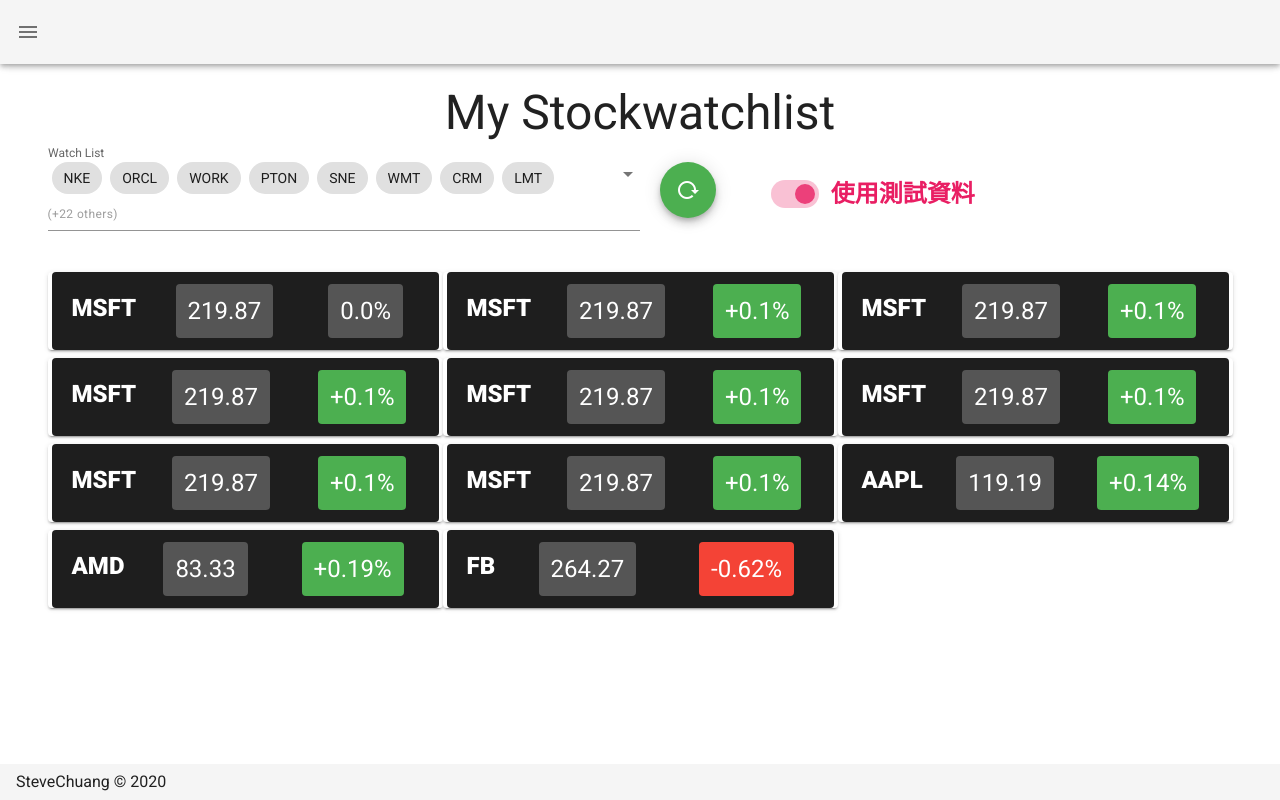
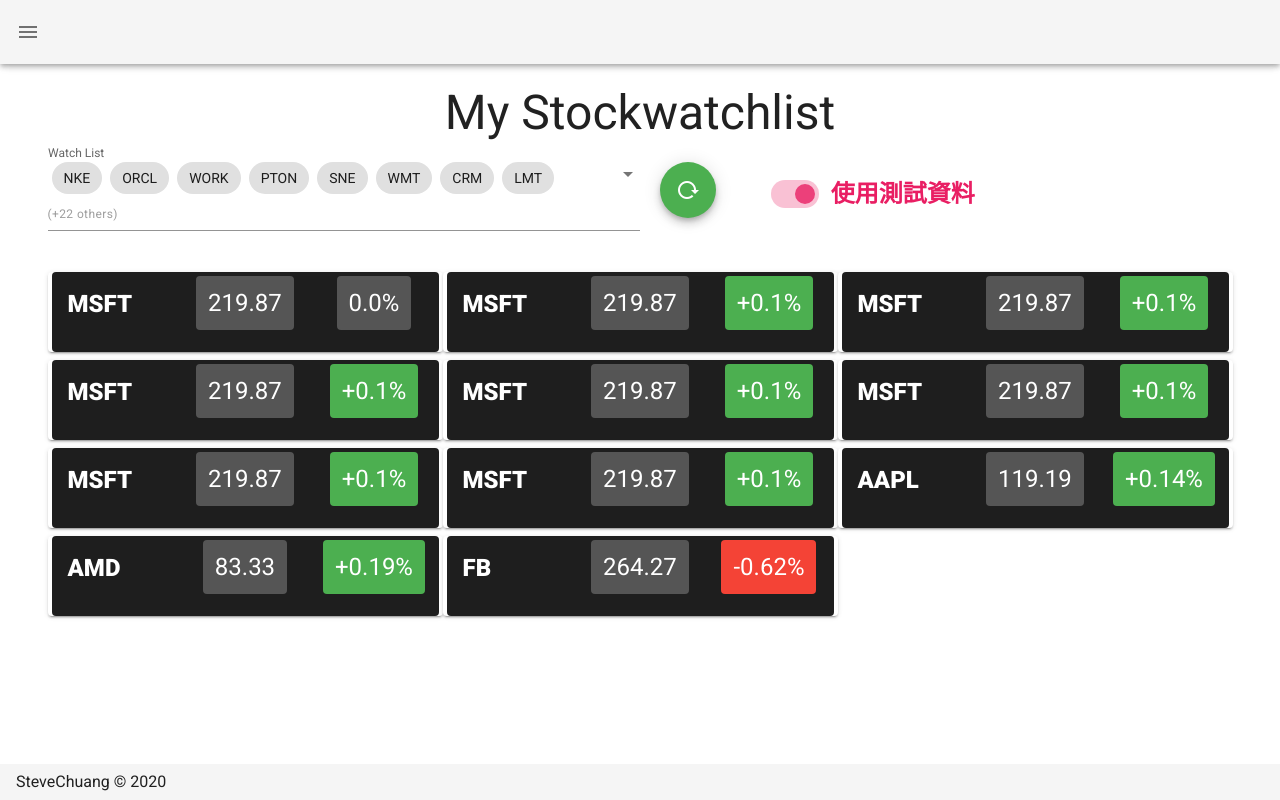
Before and after one commit to chenhan20/SteveNewCV, a Nuxt app: page /stock in a window 1280 px wide. Built offline with nearby package versions, Linux system fonts and the light colour scheme.

Commit message:
fix style

```diff
--- a/pages/stock.vue
+++ b/pages/stock.vue
@@ -41,7 +41,7 @@
       </v-flex>
     </v-row>
     <v-row>
-      <v-col class="ma-0 pa-0" cols="12" xl="2" md="4" v-for="(stock, i) in stockData" :key="i">
+      <v-col class="ma-0 pa-0" cols="12" xl="3" md="4" v-for="(stock, i) in stockData" :key="i">
         <v-card class="" >
           <!-- <v-card-title class="headline font-weight-black">{{
             stock.symbol
@@ -51,17 +51,19 @@
               dark
               class="ma-1 pa-0 font-weight-black"
             >
-            <v-row class="text-right ma-2">
-              <p class="headline font-weight-black ma-3">{{
-                stock.symbol
-              }}
-              </p>
-              <v-flex class="text-center">
+            <v-row class="pa-0 ma-0">
+              <v-col class="text-left ma-0 pa-4" cols='4' sm='4' xs='4'>
+                <p class="headline font-weight-black">{{
+                  stock.symbol
+                }}
+                </p>
+              </v-col>
+              <v-col class="text-center pa-0" cols='4' sm='4' xs='4'>
                 <v-chip class="ma-1 headline" label large>
                   {{ stock.price }}
                 </v-chip>
-              </v-flex>
-              <v-flex class="text-center">
+              </v-col>
+              <v-col class="text-center pa-0" cols='4' sm='4' xs='4'>
                 <v-chip
                   :color="`${getStockColor(stock.chg)} `"
                   v-on:click="showPercent = !showPercent"
@@ -75,7 +77,7 @@
                       : converter(stock.chg)
                   }}
                 </v-chip>
-              </v-flex>
+              </v-col>
             </v-row>
             </v-alert>
         </v-card>
```
